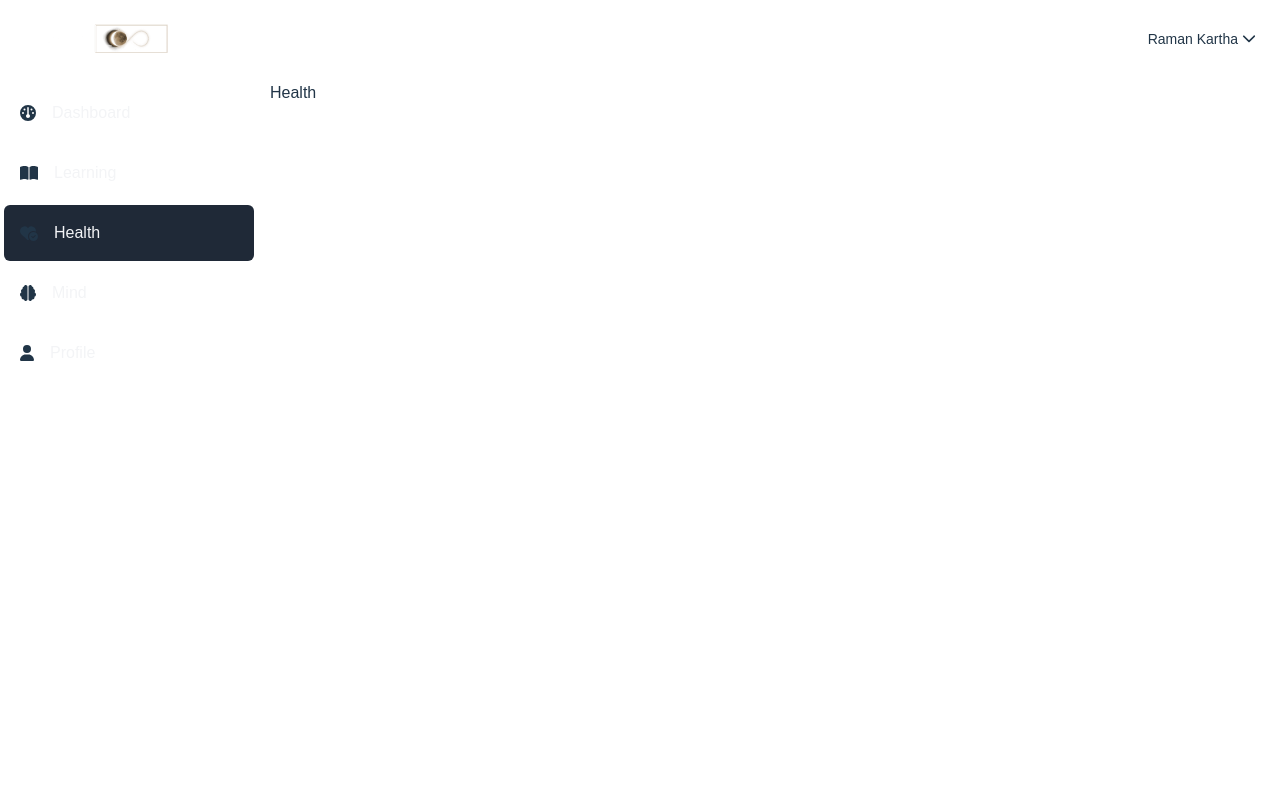
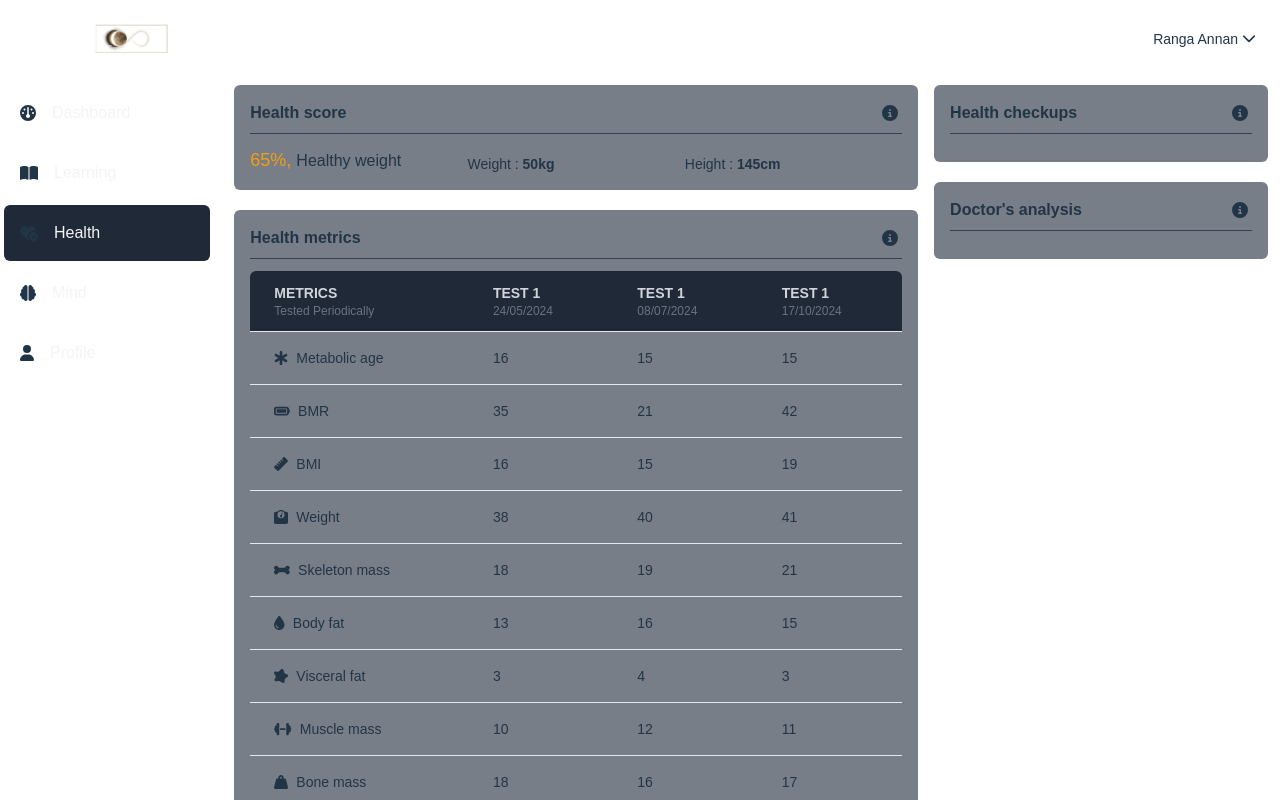
Before and after one commit to pakhilnair/did-blp-react, a React (Vite) app: page /health in a window 1280 px wide. Shown: the top 800 px of the page. Built offline with nearby package versions, Linux system fonts and the light colour scheme.

Commit message:
Added Health score & metrics. 404 page alignment cleanup

```diff
--- /dev/null
+++ b/src/components/HealthScoreTable.jsx
@@ -0,0 +1,49 @@
+import { FontAwesomeIcon } from "@fortawesome/react-fontawesome";
+
+const HealthScoreTable = ({ testDates, tableData }) => {
+  return (
+    <div className="relative overflow-x-auto rounded-md">
+      <table className="w-full text-left border-gray-700">
+        <thead className="text-sm text-gray-300 uppercase bg-gray-800 border-gray-700">
+          <tr>
+            <th scope="col" className="px-6 py-3">
+              <p>Metrics</p>
+              <p className="text-xs text-gray-500 font-light capitalize">
+                Tested periodically
+              </p>
+            </th>
+            {testDates.map((date, index) => (
+              <th scope="col" className="px-6 py-3" key={index}>
+                <p>Test 1</p>
+                <p className="text-xs text-gray-500 font-light">{date}</p>
+              </th>
+            ))}
+          </tr>
+        </thead>
+        <tbody>
+          {tableData.map((metric) => (
+            <tr
+              className="border-t dark:border-gray-700 text-sm"
+              key={metric.metric}
+            >
+              <th
+                scope="row"
+                className="flex items-center px-6 py-4 font-medium whitespace-nowrap"
+              >
+                <FontAwesomeIcon className="mr-2" icon={metric.icon} />
+                <p>{metric.metric}</p>
+              </th>
+              {metric.values.map((value, index) => (
+                <td className="px-6 py-4" key={index}>
+                  {value}
+                </td>
+              ))}
+            </tr>
+          ))}
+        </tbody>
+      </table>
+    </div>
+  );
+};
+
+export default HealthScoreTable;
--- a/src/components/NavBar.jsx
+++ b/src/components/NavBar.jsx
@@ -38,7 +38,7 @@ const NavBar = () => {
         </NavLink>
 
         <div className="hidden md:flex items-center">
-          <p className="text-sm">Raman Kartha</p>
+          <p className="text-sm">Ranga Annan</p>
           <p className="pl-1">
             <FontAwesomeIcon icon={faChevronDown} size="sm" />
           </p>
--- /dev/null
+++ b/src/data/HealthScoreTableData.js
@@ -0,0 +1,79 @@
+import {
+  faBattery,
+  faBone,
+  faDna,
+  faDroplet,
+  faDumbbell,
+  faRuler,
+  faRulerCombined,
+  faShield,
+  faSplotch,
+  faStarOfLife,
+  faWeight,
+  faWeightHanging,
+} from "@fortawesome/free-solid-svg-icons";
+
+export const testDates = ["24/05/2024", "08/07/2024", "17/10/2024"];
+
+export const tableData = [
+  {
+    icon: faStarOfLife,
+    metric: "Metabolic age",
+    values: [16, 15, 15],
+  },
+  {
+    icon: faBattery,
+    metric: "BMR",
+    values: [35, 21, 42],
+  },
+  {
+    icon: faRuler,
+    metric: "BMI",
+    values: [16, 15, 19],
+  },
+  {
+    icon: faWeight,
+    metric: "Weight",
+    values: [38, 40, 41],
+  },
+  {
+    icon: faBone,
+    metric: "Skeleton mass",
+    values: [18, 19, 21],
+  },
+  {
+    icon: faDroplet,
+    metric: "Body fat",
+    values: [13, 16, 15],
+  },
+  {
+    icon: faSplotch,
+    metric: "Visceral fat",
+    values: [3, 4, 3],
+  },
+  {
+    icon: faDumbbell,
+    metric: "Muscle mass",
+    values: [10, 12, 11],
+  },
+  {
+    icon: faWeightHanging,
+    metric: "Bone mass",
+    values: [18, 16, 17],
+  },
+  {
+    icon: faDna,
+    metric: "Protein",
+    values: [76, 68, 81],
+  },
+  {
+    icon: faRulerCombined,
+    metric: "Height",
+    values: [98, 105, 108],
+  },
+  {
+    icon: faShield,
+    metric: "Health score",
+    values: [65, 62, 71],
+  },
+];
--- a/src/pages/Dashboard.jsx
+++ b/src/pages/Dashboard.jsx
@@ -10,8 +10,8 @@ const Dashboard = () => {
     <div className="container md:flex mx-auto">
       <div className="flex flex-col w-full md:w-4/12">
         <Card>
-          <div className="flex ">
-            <div className="w-4/12 mr-2 mt-2">
+          <div className="flex">
+            <div className="w-4/12 mr-2">
               <img
                 src="../src/assets/avatar.png"
                 alt="user-avatar"
@@ -19,7 +19,7 @@ const Dashboard = () => {
               />
             </div>
             <div className="w-8/12 ml-2">
-              <p className="text-lg py-2">
+              <p className="text-lg py-1">
                 Welcome
                 <br />
                 <strong>Ranga Annan</strong>
--- a/src/pages/Health.jsx
+++ b/src/pages/Health.jsx
@@ -1,7 +1,53 @@
-import React from "react";
+import Card from "../components/Card";
+import HealthScoreTable from "../components/HealthScoreTable";
+import { testDates, tableData } from "../data/HealthScoreTableData";
 
 const Health = () => {
-  return <div>Health</div>;
+  return (
+    <div className="container md:flex mx-auto">
+      <div className="flex flex-col w-full md:w-8/12">
+        <Card
+          title="Health score"
+          tooltipText="Lorem ipsum dolor sit amet consectetur adipisicing elit. Id officia perferendis
+          quam distinctio assumenda deserunt."
+        >
+          <div className="flex">
+            <p className="text-md w-1/3">
+              <span className="text-amber-500 text-lg">65%, </span>Healthy
+              weight
+            </p>
+            <p className="text-sm mt-2  w-1/3">
+              Weight : <span className="font-bold">50kg</span>
+            </p>
+            <p className="text-sm mt-2 w-1/3">
+              Height : <span className="font-bold">145cm</span>
+            </p>
+          </div>
+        </Card>
+
+        <Card
+          title="Health metrics"
+          tooltipText="Lorem ipsum dolor sit amet consectetur adipisicing elit. Id officia perferendis
+          quam distinctio assumenda deserunt."
+        >
+          <HealthScoreTable testDates={testDates} tableData={tableData} />
+        </Card>
+      </div>
+
+      <div className="flex flex-col w-full md:w-4/12">
+        <Card
+          title="Health checkups"
+          tooltipText="Lorem ipsum dolor sit amet consectetur adipisicing elit. Id officia perferendis
+          quam distinctio assumenda deserunt."
+        ></Card>
+        <Card
+          title="Doctor's analysis"
+          tooltipText="Lorem ipsum dolor sit amet consectetur adipisicing elit. Id officia perferendis
+          quam distinctio assumenda deserunt."
+        ></Card>
+      </div>
+    </div>
+  );
 };
 
 export default Health;
--- a/src/pages/NotFoundPage.jsx
+++ b/src/pages/NotFoundPage.jsx
@@ -3,13 +3,11 @@ import { Link } from "react-router-dom";
 
 const NotFoundPage = () => {
   return (
-    <div className="flex h-ffull w-full">
-      <div className="justify-center items-center">
-        <p className="text-2xl mb-4">You've navigated to a wrong page.</p>
-        <Link to="/">
-          <button className="bg-gray-800">Go home</button>
-        </Link>
-      </div>
+    <div className="flex flex-col items-center w-full h-screen mt-32">
+      <p className="text-2xl mb-4">You've navigated to a wrong page.</p>
+      <Link to="/">
+        <button className="bg-gray-800">Go home</button>
+      </Link>
     </div>
   );
 };
```
